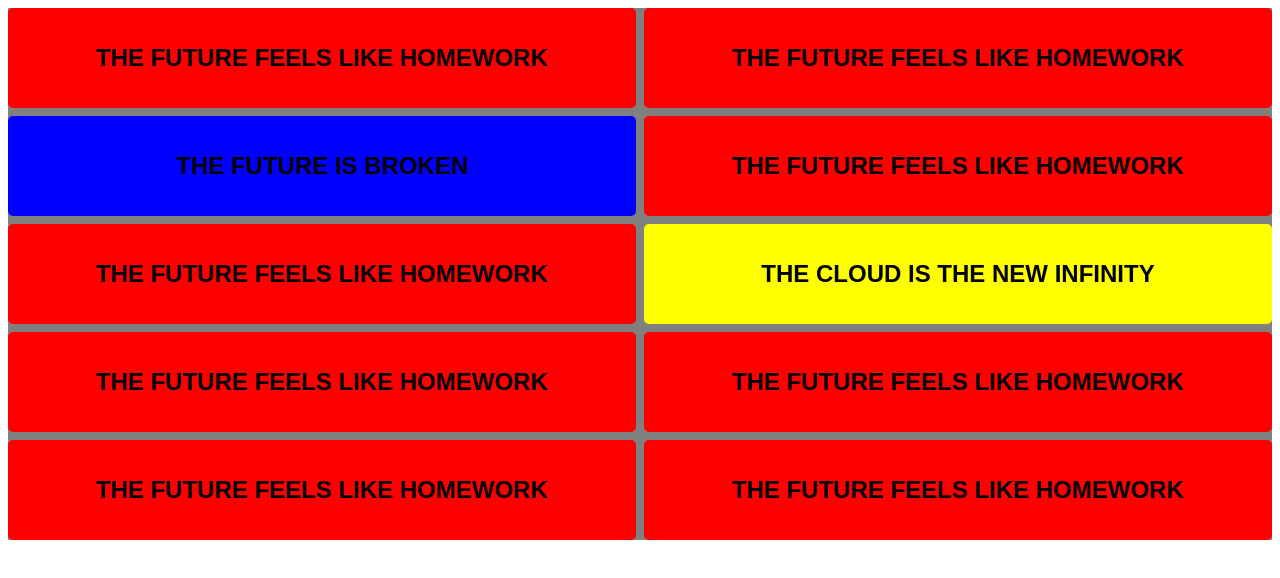
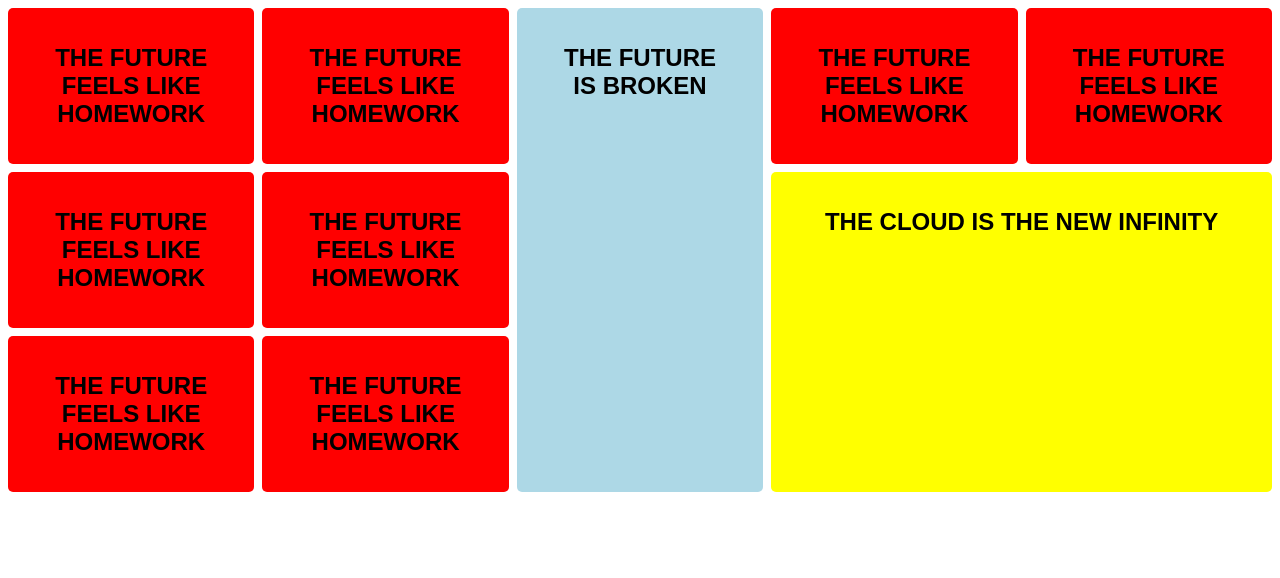
Before and after one commit to Britt-bit/2imd-webtech3-lab2, a plain HTML site: page Desktop/2imd-webtech3-lab2/grid-Future/index.html in a window 1280 px wide. Drawn offline with Linux system fonts and the light colour scheme.

Commit message:
Finished last @media, 5 columns, 3 rows

```diff
--- a/Desktop/2imd-webtech3-lab2/grid-Future/style.css
+++ b/Desktop/2imd-webtech3-lab2/grid-Future/style.css
@@ -4,7 +4,7 @@
   }
 
 .grid .broken {
-    background-color: blue;
+    background-color: lightblue;
 }
 
 .grid .infinity {
@@ -31,6 +31,18 @@
 
   @media (min-width: 65em){
     .grid{
-        background-color: gray;
+        display: grid;
+        grid-template-columns: repeat(5, 1fr);
+        grid-template-rows: repeat(3, 1fr);
+    }
+    .grid .broken {
+        display: grid;
+        grid-row: 1 / span 3;
+        grid-column-start: 3;
+    }
+    .grid .infinity{
+        display: grid;
+        grid-row: 2 / span 2;
+        grid-column: 4 / span 2;
     }
 }
```
